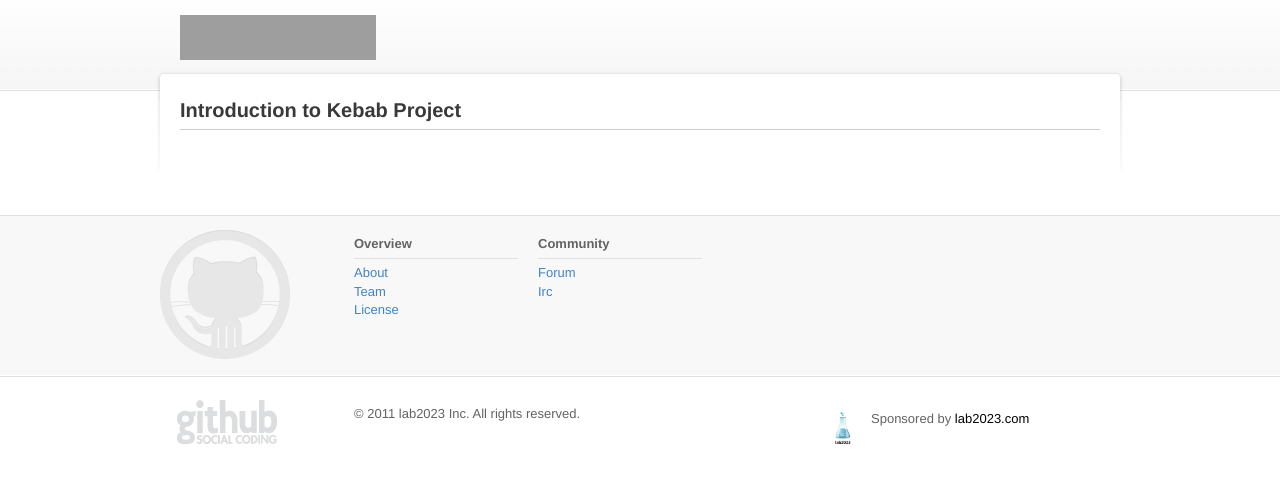
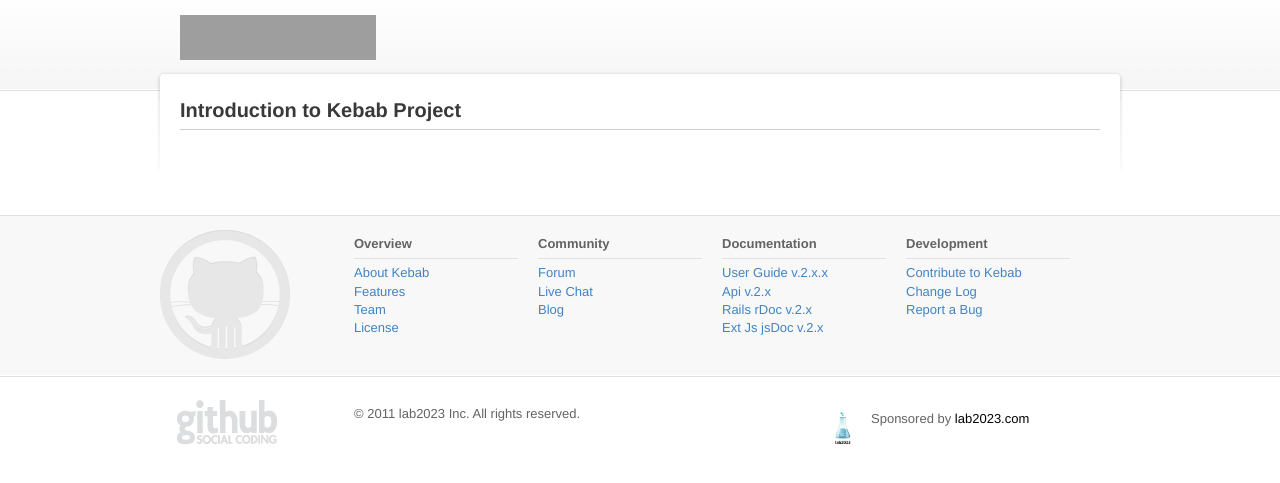
Before and after one commit to lab2023/kebab-project.com, a Jekyll site: the page built from index.md, in a window 1280 px wide. Shown: the top 483 px of the page. Built offline with Jekyll 4.4.1, drawn with Linux system fonts in a browser that asks for light colours; grey boxes are pictures that could not be loaded.

Commit message:
Change links

```diff
--- a/_layouts/default.html
+++ b/_layouts/default.html
@@ -50,32 +50,33 @@
 
         <ul class="footer_nav">
           <h4>Overview</h4>
-          <li><a href="#">About</a></li>
-          <li><a href="#">Team</a></li>
-          <li><a href="#">License</a></li>
+            <li><a href="#">About Kebab</a></li>
+            <li><a href="#">Features</a></li>
+            <li><a href="#">Team</a></li>
+            <li><a href="#">License</a></li>
         </ul>
 
         <ul class="footer_nav">
           <h4>Community</h4>
-          <li><a href="http://kebab-project.2299591.n4.nabble.com/" target="_blank">Forum</a></li>
-          <li><a href="http://webchat.freenode.net/?channels=kebabproject" target="_blank">Irc</a></li>
-        </ul>
-
-        <!--
-        <ul class="footer_nav">
-          <h4>Documentation</h4>
-          <li><a href="#">Rails  Api v.2.x</a></li>
-          <li><a href="#">Ext Js Api v.2.x</a></li>
-          <li><a href="#">User Guide v.2.x.x</a></li>
-          <li><a href="#">User Guide v.1.5.x</a></li>
+            <li><a href="http://kebab-project.2299591.n4.nabble.com/" target="_blank">Forum</a></li>
+            <li><a href="http://webchat.freenode.net/?channels=kebabproject" target="_blank">Live Chat</a></li>
+            <li><a href="/blog">Blog</a></li>
         </ul>
 
         <ul class="footer_nav">
-          <h4>Enterprise</h4>
-          <li><a href="#">Support</a></li>
-          <li><a href="#">Hire a Guru</a></li>
+          <h4>Documentation</h4>
+            <li><a href="#">User Guide v.2.x.x</a></li>
+            <li><a href="#">Api v.2.x</a></li>
+            <li><a href="#">Rails rDoc v.2.x</a></li>
+            <li><a href="#">Ext Js jsDoc v.2.x</a></li>
         </ul>
-        -->
+
+        <ul class="footer_nav">
+          <h4>Development</h4>
+            <li><a href="#">Contribute to Kebab</a></li>
+            <li><a href="#">Change Log</a></li>
+            <li><a href="#">Report a Bug</a></li>
+        </ul>
 
         </div><!-- /.site -->
       </div><!-- /.upper_footer -->
```
